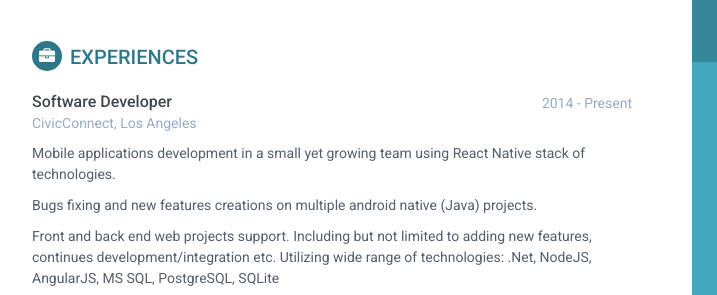
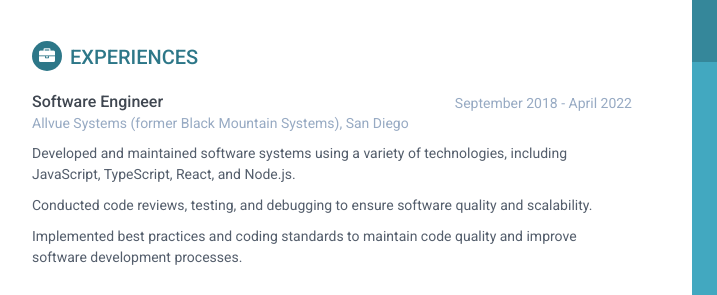
Before and after one commit to VitaliiK91/VitaliiK91.github.io, a plain HTML site: page index.html in a window 1280 px wide. Shown: the part 241-536 px from the top of the page, 188-905 px from the left. Drawn offline with Linux system fonts and the light colour scheme.

Commit message:
Update index.html

```diff
--- a/index.html
+++ b/index.html
@@ -83,6 +83,21 @@
 
             <section class="section experiences-section">
                 <h2 class="section-title"><i class="fa fa-briefcase"></i>Experiences</h2>
+
+                 <div class="item">
+                    <div class="meta">
+                        <div class="upper-row">
+                            <h3 class="job-title">Software Engineer</h3>
+                            <div class="time">September 2018 - April 2022</div>
+                        </div><!--//upper-row-->
+                        <div class="company">Allvue Systems (former Black Mountain Systems), San Diego</div>
+                    </div><!--//meta-->
+                    <div class="details">
+                        <p>Developed and maintained software systems using a variety of technologies, including JavaScript, TypeScript, React, and Node.js.</p>
+                        <p>Conducted code reviews, testing, and debugging to ensure software quality and scalability.</p>
+                        <p>Implemented best practices and coding standards to maintain code quality and improve software development processes.</p>
+                    </div><!--//details-->
+                </div><!--//item-->
 
                 <div class="item">
                     <div class="meta">
```
